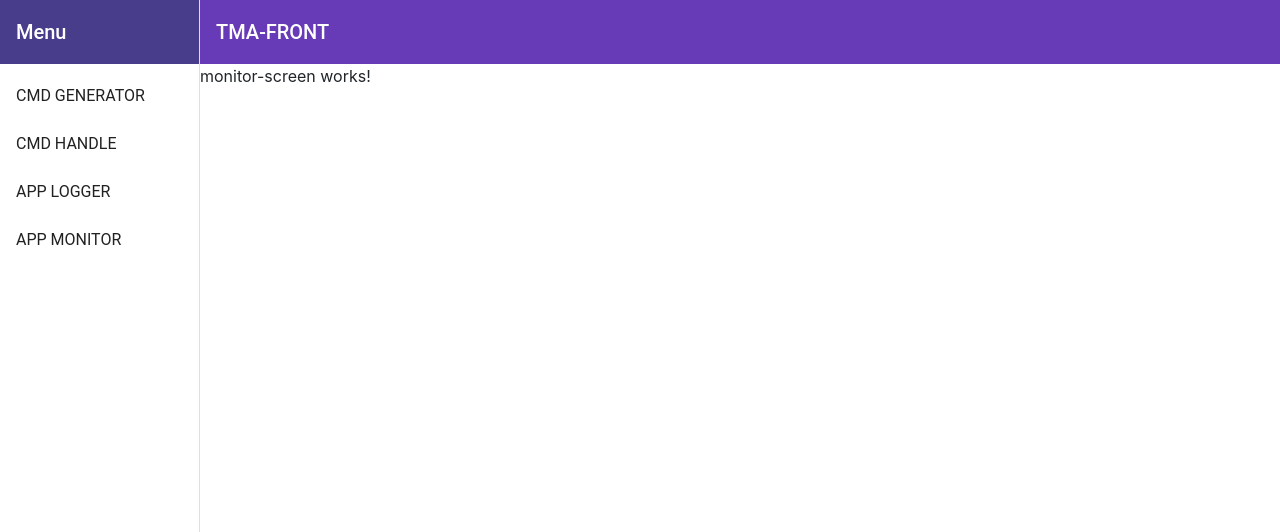
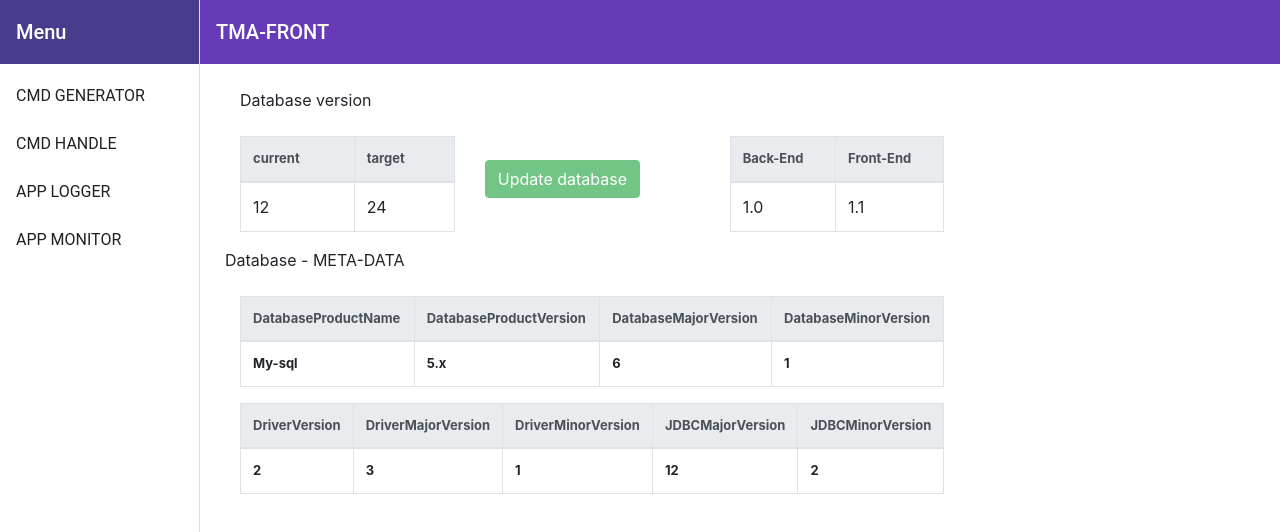
Before and after one commit to cDelage/Command-TMA-Front, an Angular app: page /appmonitor in a window 1280 px wide. Shown: the top 532 px of the page. Built offline with nearby package versions, Linux system fonts and the light colour scheme.

Commit message:
rework monitor

```diff
--- a/src/app/app.component.scss
+++ b/src/app/app.component.scss
@@ -1,4 +1,4 @@
 .app-content{
     display : flex;
-    margin-left : 200px;
+    margin-left : 225px;
 }
--- a/src/app/monitor/monitor-screen/monitor-screen.component.html
+++ b/src/app/monitor/monitor-screen/monitor-screen.component.html
@@ -1 +1,96 @@
-<p>monitor-screen works!</p>
+<div class="container-fluid center">
+    <br>
+    <div class='row'>
+        <div class="col-md">
+            <div>Database version</div>
+            <br>
+        </div>
+    </div>
+    <div class='row'>
+        <div class="col-md-4">
+            <table class="table table-bordered">
+                <thead class="thead-light table-text">
+                    <tr>
+                        <th>current</th>
+                        <th>target</th>
+                    </tr>
+                </thead>
+                <tbody>
+                    <tr>
+                        <td>12</td>
+                        <td>24</td>
+                    </tr>
+                </tbody>
+            </table>
+        </div>
+        <div class="col-md">
+            <br> <button type="button" class="btn btn-success" [disabled]="!isUpToDate">Update database</button>
+        </div>
+        <div class="col-md-4">
+            <table class="table table-bordered">
+                <thead class="thead-light table-text">
+                    <tr>
+                        <th>Back-End</th>
+                        <th>Front-End</th>
+                    </tr>
+                </thead>
+                <tbody>
+                    <tr>
+                        <td>1.0</td>
+                        <td>1.1</td>
+                    </tr>
+                </tbody>
+            </table>
+        </div>
+    </div>
+    <div class="row">
+        Database - META-DATA
+        <br><br>
+    </div>
+    <div class="row">
+        <div class="col-md">
+            <table class="table table-bordered table-text">
+                <thead class="thead-light">
+                    <tr>
+                        <th>DatabaseProductName</th>
+                        <th>DatabaseProductVersion</th>
+                        <th>DatabaseMajorVersion</th>
+                        <th>DatabaseMinorVersion</th>
+                    </tr>
+                </thead>
+                <tbody>
+                    <tr>
+                        <th>My-sql</th>
+                        <th>5.x</th>
+                        <th>6</th>
+                        <th>1</th>
+                    </tr>
+                </tbody>
+            </table>
+        </div>
+    </div>
+    <div class="row">
+        <div class="col-md-9">
+            <table class="table table-bordered table-text">
+                <thead class="thead-light">
+                    <tr>
+                        <th>DriverVersion</th>
+                        <th>DriverMajorVersion</th>
+                        <th>DriverMinorVersion</th>
+                        <th>JDBCMajorVersion</th>
+                        <th>JDBCMinorVersion</th>
+                    </tr>
+                </thead>
+                <tbody>
+                    <tr>
+                        <th>2</th>
+                        <th>3</th>
+                        <th>1</th>
+                        <th>12</th>
+                        <th>2</th>
+                    </tr>
+                </tbody>
+            </table>
+        </div>
+    </div>
+</div>
--- a/src/app/monitor/monitor-screen/monitor-screen.component.scss
+++ b/src/app/monitor/monitor-screen/monitor-screen.component.scss
@@ -0,0 +1,3 @@
+.table-text{
+    font-size : small;
+}
--- a/src/app/monitor/monitor-screen/monitor-screen.component.ts
+++ b/src/app/monitor/monitor-screen/monitor-screen.component.ts
@@ -7,6 +7,8 @@
 })
 export class MonitorScreenComponent implements OnInit {
 
+  isUpToDate = false;
+
   constructor() { }
 
   ngOnInit() {
```
